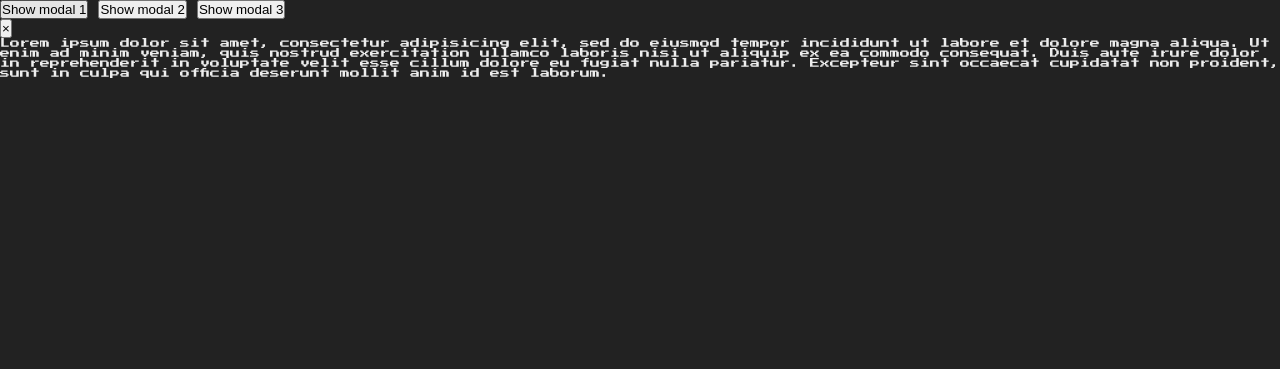
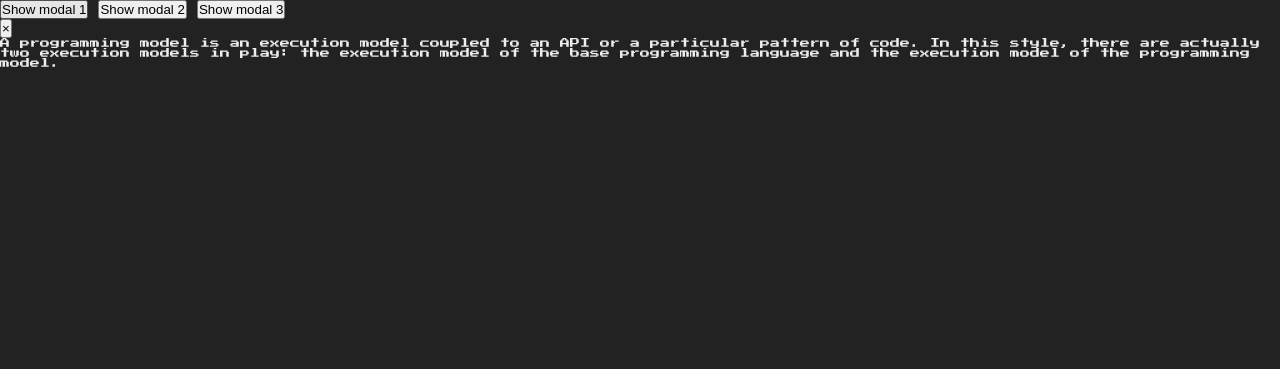
Before and after one commit to mdraselmiah95/JavaScript-Course-Zero-to-Expert-All-Coding-Challenge, a plain HTML site: page Modal/index.html in a window 1280 px wide. Shown: the top 369 px of the page. Drawn offline with Linux system fonts and the light colour scheme; files that its build step writes are made by us from their sources; files whose address does not match are found by name.

Commit message:
WIP on model project

```diff
--- a/Modal/index.html
+++ b/Modal/index.html
@@ -16,13 +16,10 @@
       <button class="close-modal">&times;</button>
       <h1>I'm a modal window 😍</h1>
       <p>
-        Lorem ipsum dolor sit amet, consectetur adipisicing elit, sed do eiusmod
-        tempor incididunt ut labore et dolore magna aliqua. Ut enim ad minim
-        veniam, quis nostrud exercitation ullamco laboris nisi ut aliquip ex ea
-        commodo consequat. Duis aute irure dolor in reprehenderit in voluptate
-        velit esse cillum dolore eu fugiat nulla pariatur. Excepteur sint
-        occaecat cupidatat non proident, sunt in culpa qui officia deserunt
-        mollit anim id est laborum.
+        A programming model is an execution model coupled to an API or a
+        particular pattern of code. In this style, there are actually two
+        execution models in play: the execution model of the base programming
+        language and the execution model of the programming model.
       </p>
     </div>
     <div class="overlay hidden"></div>
```
